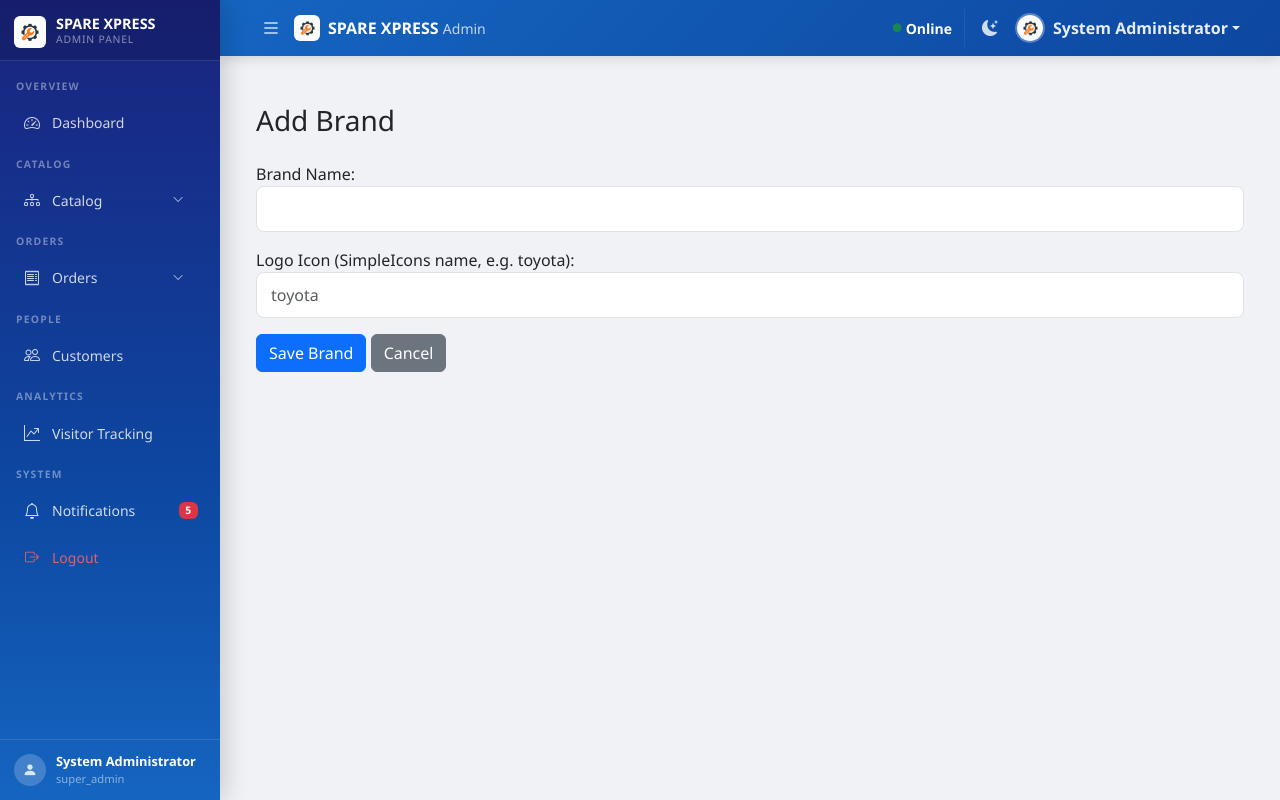
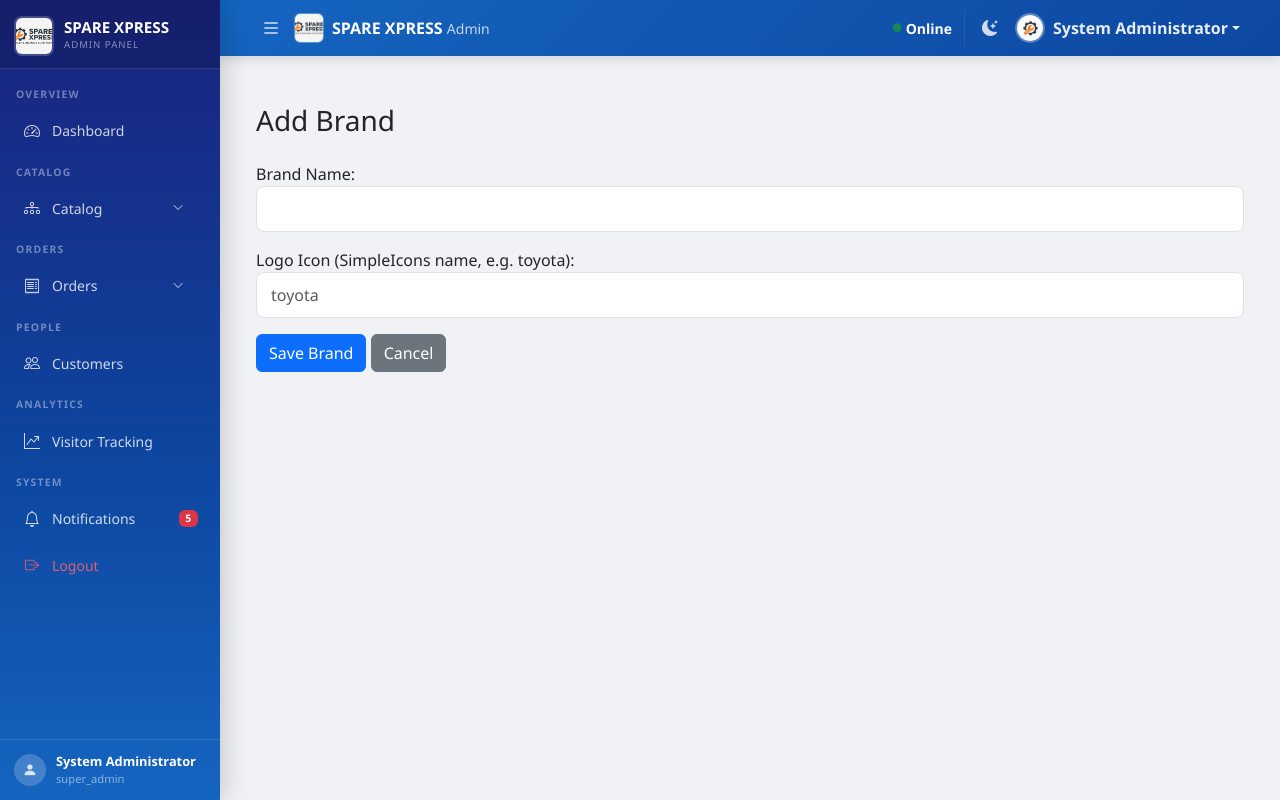
Before and after one commit to Lambert-01/Spare-xpress, a PHP site: page /admin/brands/add_brand.php in a window 1280 px wide. Run offline with PHP 8.4, Linux system fonts and the light colour scheme; a user stored in the database is signed in; data comes from the database, SQL or seed files in the repository; some libraries are stand-ins or nearby versions.

Commit message:
fix: Update admin panel logo to use full site logo, clean spam data

```diff
--- a/admin/header.php
+++ b/admin/header.php
@@ -433,14 +433,14 @@ if (!defined('ADMIN_FUNCTIONS_LOADED')) {
 <nav class="sidebar" id="sidebar">
     <div class="sidebar-header">
         <div class="brand-full">
-            <img src="/img/logo/icon.jpg" alt="Logo" style="width:32px;height:32px;border-radius:6px;object-fit:cover;flex-shrink:0;">
+            <img src="/img/logo/logox.jpg" alt="SPARE XPRESS" style="width:40px;height:40px;border-radius:8px;object-fit:cover;flex-shrink:0;border:2px solid rgba(255,255,255,0.2);">
             <div>
-                <div style="font-weight:700;font-size:0.9rem;color:#fff;line-height:1.1;">SPARE XPRESS</div>
-                <div style="font-size:0.65rem;color:rgba(255,255,255,0.5);letter-spacing:0.8px;">ADMIN PANEL</div>
+                <div style="font-weight:700;font-size:0.95rem;color:#fff;line-height:1.1;">SPARE XPRESS</div>
+                <div style="font-size:0.6rem;color:rgba(255,255,255,0.5);letter-spacing:1px;margin-top:2px;">ADMIN PANEL</div>
             </div>
         </div>
         <div class="brand-icon">
-            <img src="/img/logo/icon.jpg" alt="Logo" style="width:32px;height:32px;border-radius:6px;object-fit:cover;">
+            <img src="/img/logo/logox.jpg" alt="Logo" style="width:36px;height:36px;border-radius:8px;object-fit:cover;border:2px solid rgba(255,255,255,0.2);">
         </div>
     </div>
 
@@ -587,7 +587,7 @@ if (!defined('ADMIN_FUNCTIONS_LOADED')) {
             </button>
 
             <a class="navbar-brand d-flex align-items-center" href="/admin/enhanced_dashboard.php">
-                <img src="/img/logo/icon.jpg" alt="Icon" class="me-2 rounded" style="height:26px;width:26px;object-fit:cover;">
+                <img src="/img/logo/logox.jpg" alt="SPARE XPRESS" class="me-2 rounded" style="height:30px;width:30px;object-fit:cover;border:1px solid rgba(255,255,255,0.3);">
                 <span class="d-none d-sm-inline">SPARE XPRESS <small class="opacity-75 fw-normal">Admin</small></span>
             </a>
 
```
